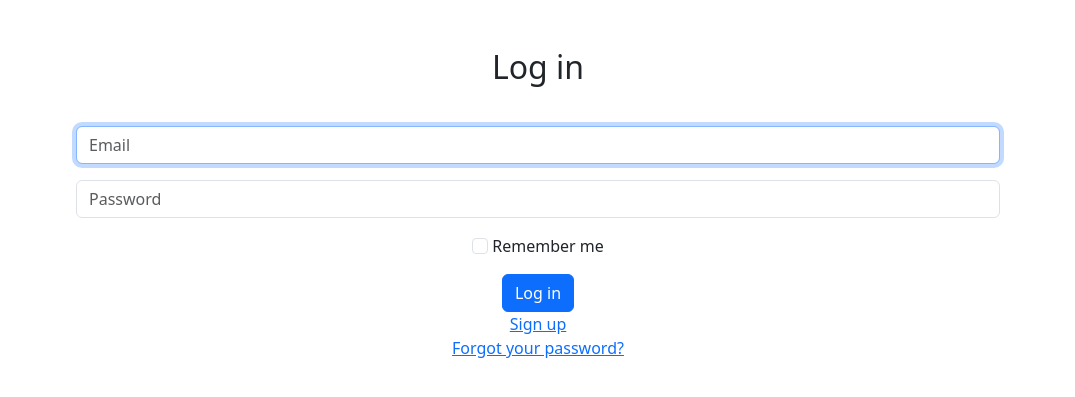
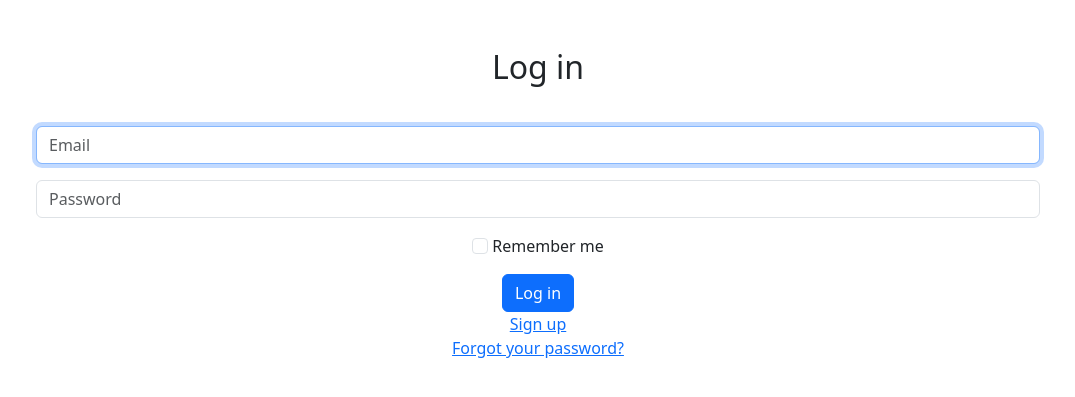
Before and after one commit to PabloEGonz/bugget-app, a Rails app: the page made by app/views/devise/sessions/new.html.erb in a window 1280 px wide. Shown: the top 397 px of the page, without its empty margins (102-1177 px from the left). Run offline with Rails 7, Linux system fonts and the light colour scheme; some libraries are stand-ins or nearby versions.

Commit message:
Improve log-in form style

```diff
--- a/app/views/devise/sessions/new.html.erb
+++ b/app/views/devise/sessions/new.html.erb
@@ -2,10 +2,10 @@
   <h2>Log in</h2>
   <%= form_for(resource, as: resource_name, url: session_path(resource_name)) do |f| %>
     <div class="row g-3 mt-4 px-5 log-in-form mx-auto">
-      <div class="col-md-12 px-5">
+      <div class="col-md-12">
         <%= f.email_field :email, autofocus: true, autocomplete: "email", placeholder: "Email", class: "form-control" %>
       </div>
-      <div class="col-md-12 px-5">
+      <div class="col-md-12">
         <%= f.password_field :password, autocomplete: "current-password", placeholder: "Password", class: "form-control" %>
       </div>
       <% if devise_mapping.rememberable? %>
```
